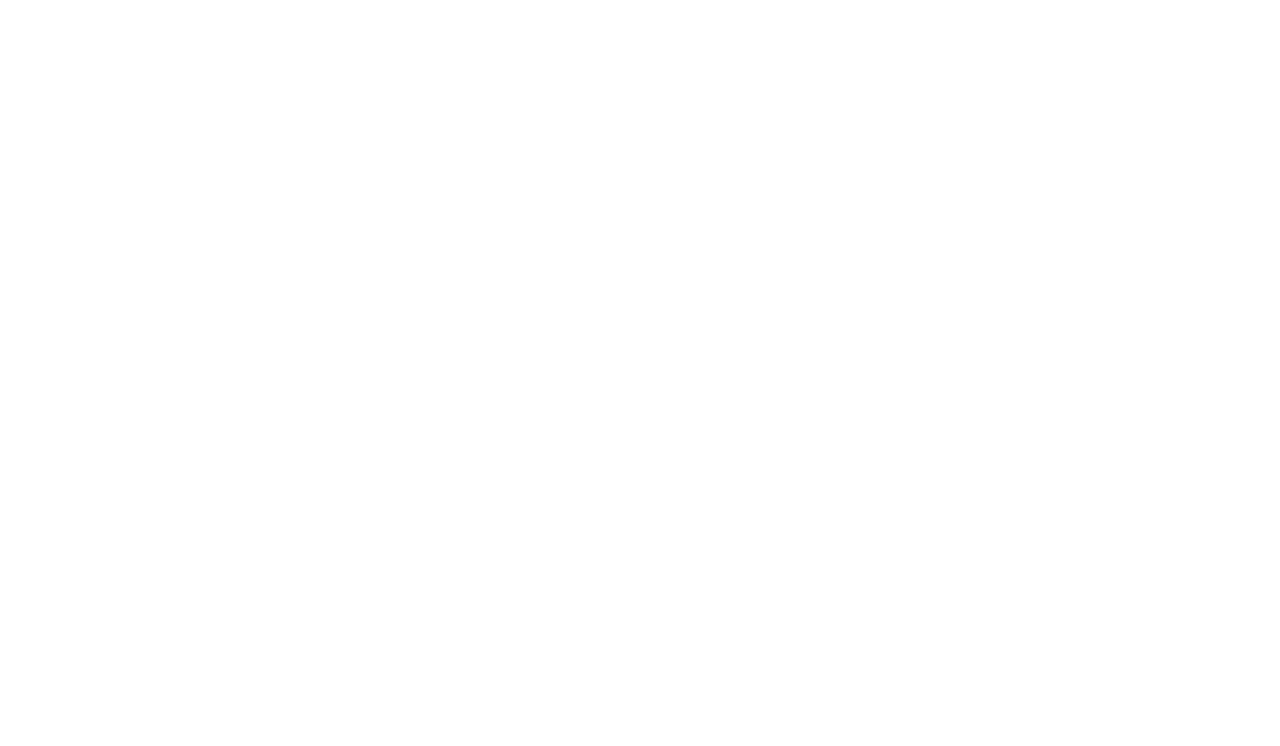
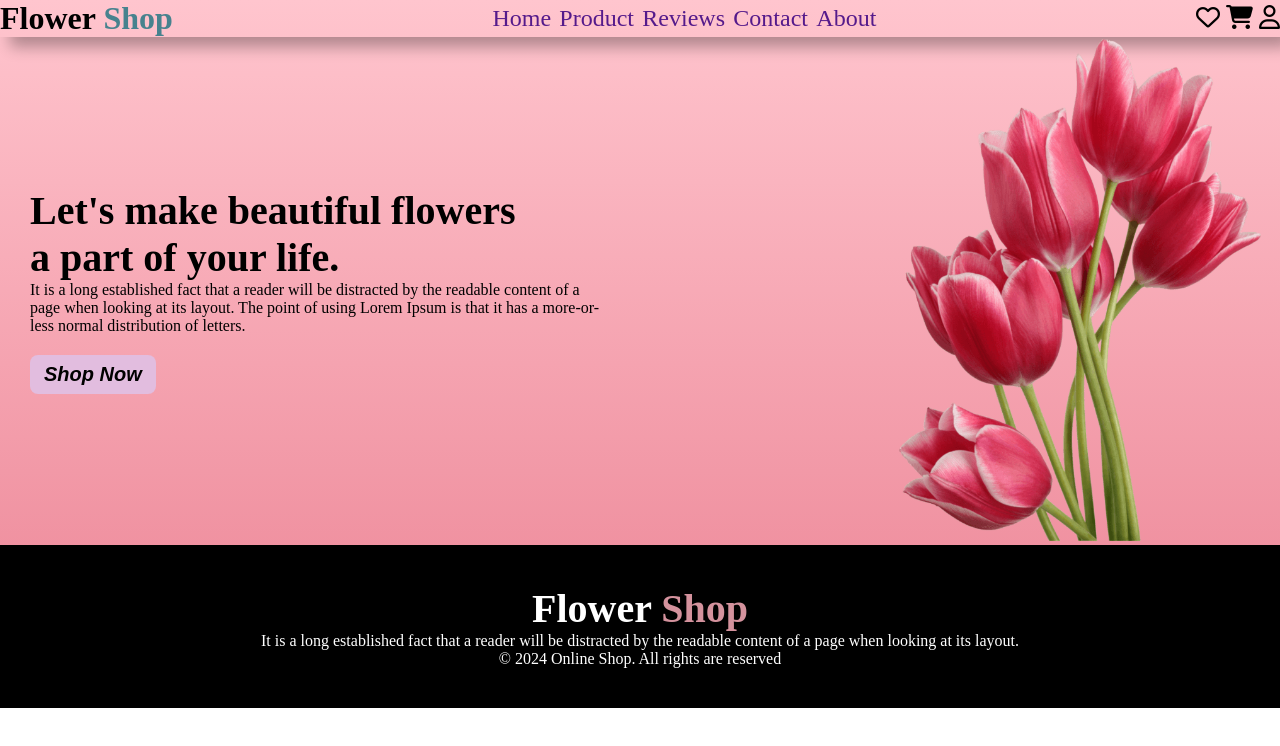
Before and after one commit to ayeshamukta/Flower-Shop, a plain HTML site: page index.html in a window 1280 px wide. Drawn offline with Linux system fonts and the light colour scheme.

Commit message:
footer part done

```diff
--- a/index.html
+++ b/index.html
@@ -8,7 +8,45 @@
     <script src="https://kit.fontawesome.com/fc88f24eb1.js" crossorigin="anonymous"></script>
 </head>
 <body>
+    <header>
+        <nav class="nav-bar ">
+            <div class="nav-start medium-font">
+                <p class="n-logo">Flower <span class="nav-logo">Shop</span></p>
+            </div>
+            <div class="nav-middle medium-font">
+                <a href="" class="home">Home</a>
+                <a href="" class="product">Product</a>
+                <a href="" class="review">Reviews</a>
+                <a href="" class="contact">Contact</a>
+                <a href="" class="about">About</a>
+            </div>
+            <div class="nav-end medium-font">
+                <i class="fa-regular fa-heart "></i>
+                <i class="fa-solid fa-cart-shopping"></i>
+                <i class="fa-regular fa-user"></i>
+            </div>
+        </nav>
 
+        <section class="banner ">
+            <div class="banner-content">
+                <h1>Let's make beautiful flowers <br> a part of your life.</h1>
+                <p>It is a long established fact that a reader will be distracted by the readable content of a page when looking at its layout. The point of using Lorem Ipsum is that it has a more-or-less normal distribution of letters.</p>
+                <button class="btn">Shop Now</button>
+            </div>
+            <div class="banner-img">
+                <img width="400px"  src="assets/pngwing 10.png" alt="Tulip" srcset="">
+            </div>
+        </section>
+    </header>
+    <main>
+
+    </main>
+    <footer>
+
+        <h1 id="footer-logo">Flower <span class="footer-shop">Shop</span></h1>
+        <p class="paraghraph-color">It is a long established fact that a reader will be distracted by the readable content of a page when looking at its layout.</p>
+        <p>&COPY; 2024 Online Shop. All rights are reserved</p>
+    </footer>
 
 </body>
 </html>
--- a/styles/style.css
+++ b/styles/style.css
@@ -0,0 +1,103 @@
+*
+{
+    margin: 0;
+    padding: 0;
+    text-decoration: none;
+    border: none;
+}
+.medium-font
+{
+    font-size: 24px;
+}
+.btn
+{
+    border-radius: 8px;
+    padding: 8px 14px;
+    margin-top: 20px;
+    font-size: 20px;
+    font-weight: bold;
+    font-style: italic;
+    background-color: rgb(226, 189, 223);
+}
+/* .paraghraph-color
+{
+    color: wh;
+} */
+header
+{
+    background-image: linear-gradient(to bottom,#ffc5ce,#f092a1 );
+}
+.nav-bar
+{
+    display: flex;
+    justify-content: space-between;
+    box-shadow: 10px 10px 15px rgba(0, 0, 0, 0.3);
+    align-items: center;
+    /* margin-bottom: 36px; */
+}
+.nav-middle
+{
+    display: flex;
+    justify-content: space-between;
+    width: 30%;
+
+    /* border: 2px solid red; */
+}
+.nav-middle a:hover
+{
+
+    border-radius: 8px;
+    padding: 2px 4px;
+}
+.n-logo
+{
+    font-weight: 800;
+    font-size: 32px;
+}
+.nav-logo
+{
+    color: rgb(71, 130, 142);
+}
+.banner
+{
+    display: grid;
+    grid-template-columns: repeat(2, 1fr);
+    /* background-color: rgb(240, 202, 214); */
+    /* height: 200px; */
+}
+.banner-content
+{
+    align-content: center;
+    padding: 0 30px;
+
+}
+.banner-img
+{
+    text-align: right;
+
+
+}
+.banner-content h1
+{
+    font-size: 40px;
+    font-weight: bold;
+}
+/* footer Css */
+footer
+{
+    background-color: black;
+    color: white;
+    text-align: center;
+    padding: 40px 0px;
+}
+#footer-logo
+{
+    font-size: 40px;
+    font-weight: bold;
+}
+.footer-shop
+{
+
+    color: rgb(212, 146, 157);
+
+}
```
